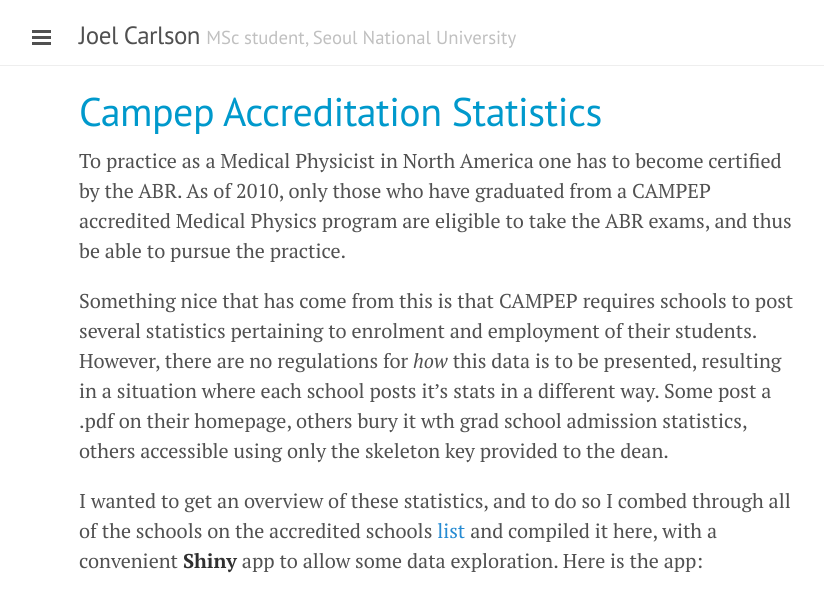
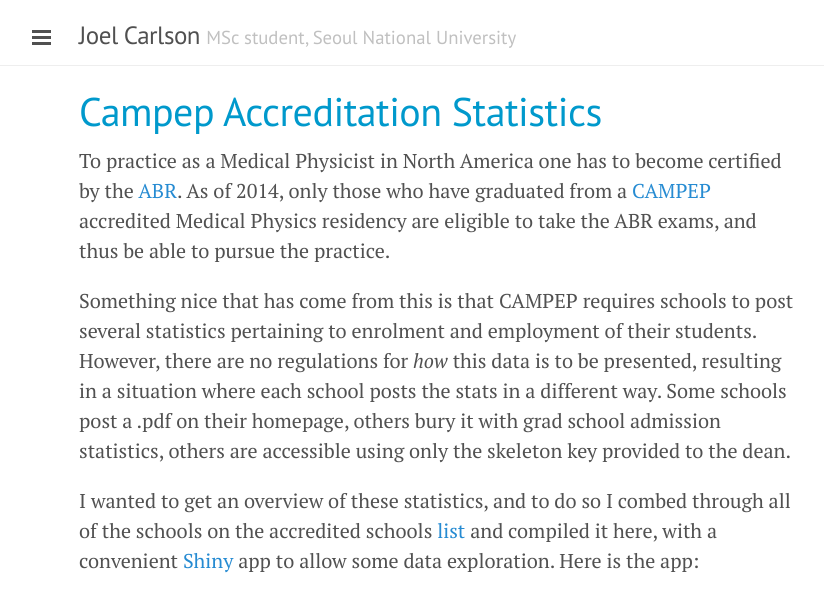
Before and after one commit to joelcarlson/joelcarlson.github.io, a Jekyll site: the page built from _posts/2014-10-08-campep-stats.md, in a window 1280 px wide and 900 px high, cut to the strip 0-592 px from the top of the window. Shown: the whole strip, without its empty margins (201-1025 px from the left). Built offline with Jekyll 4.4.1, drawn with Linux system fonts in a browser that asks for light colours; Markdown is read by kramdown in place of the engine named in the settings; some of the changed lines change nothing that is shown; some of the changed text lies outside the part shown.

Commit message:
Make words compatible, linking them like puzzle pieces forming the beautiful fabric of language

```diff
--- a/_posts/2014-10-08-campep-stats.md
+++ b/_posts/2014-10-08-campep-stats.md
@@ -5,16 +5,18 @@ layout: page
 excerpt: A shiny app for analysis of enrolment and employment for Medical Physics students
 ---
 
-To practice as a Medical Physicist in North America one has to become certified by the ABR.  As of 2010, only those who have graduated from a CAMPEP accredited Medical Physics program are eligible to take the ABR exams, and thus be able to pursue the practice.
+To practice as a Medical Physicist in North America one has to become certified by the [ABR](http://www.theabr.org/).  As of 2014, only those who have graduated from a [CAMPEP](http://www.campep.org/) accredited Medical Physics residency are eligible to take the ABR exams, and thus be able to pursue the practice.
 
-Something nice that has come from this is that CAMPEP requires schools to post several statistics pertaining to enrolment and employment of their students.  However, there are no regulations for *how* this data is to be presented, resulting in a situation where each school posts it's stats in a different way.  Some post a .pdf on their homepage, others bury it wth grad school admission statistics, others accessible using only the skeleton key provided to the dean.
+Something nice that has come from this is that CAMPEP requires schools to post several statistics pertaining to enrolment and employment of their students.  However, there are no regulations for *how* this data is to be presented, resulting in a situation where each school posts the stats in a different way.  Some schools post a .pdf on their homepage, others bury it with grad school admission statistics, others are accessible using only the skeleton key provided to the dean.
 
-I wanted to get an overview of these statistics, and to do so I combed through all of the schools on the accredited schools [list](http://www.campep.org/campeplstgrad.asp) and compiled it here, with a convenient [**Shiny**](http://shiny.rstudio.com/) app to allow some data exploration.  Here is the app:
+I wanted to get an overview of these statistics, and to do so I combed through all of the schools on the accredited schools [list](http://www.campep.org/campeplstgrad.asp) and compiled it here, with a convenient [Shiny](http://shiny.rstudio.com/) app to allow some data exploration.  Here is the app:
 
-<iframe src="https://joelcarlson.shinyapps.io/campep" style="border: none; width: 900px; height: 1000px"></iframe>
+<iframe src="https://joelcarlson.shinyapps.io/campep" style="border: none; width: 900px; height: 1100px"></iframe>
 
 
 I was somewhat surprised to see that, [despite](http://www.jacmp.org/index.php/jacmp/article/view/4729/html) much [naysaying](http://www.jacmp.org/index.php/jacmp/article/view/4932/html_35) on the part of [JACMP](http://www.jacmp.org/index.php/jacmp/article/view/4932/html_35), MSc degrees have similar rates for obtaining residencies as do their PhD counterparts.
+
+Of note also is the approximate number of graduates.  JACMP has mentioned that in North America there is a need for 150-175 new Medical Physicists each year, however the number of graduates in 2012 was close to 250. The number of graduates drops under 150 for 2013, but this may be due to incomplete reporting of 2013 statistics at the time of data compilation. Clearly there is a bit of a mismatch between supply and demand. CAMPEP has stated that they are working to increase the number of residency positions to meet the increased demand.
 
 There are several things to note about the above app:
 
```
